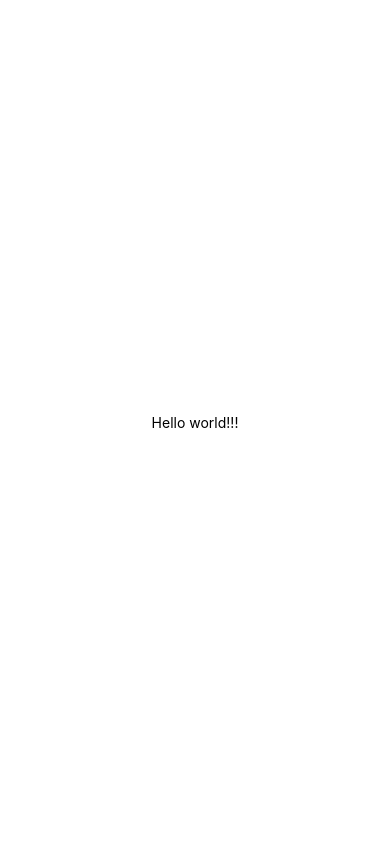
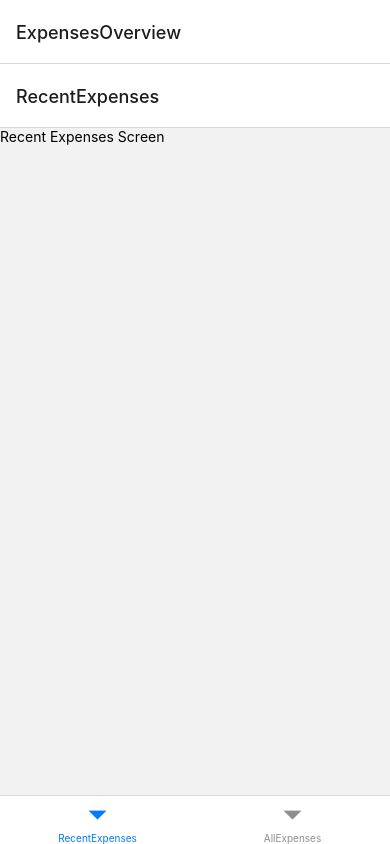
Before and after one commit to YuriiStreltsov/react-native-study, a React Native app: screen / in a window 390 px wide. Built offline with nearby package versions, Linux system fonts and the light colour scheme.

Commit message:
Added starting navigation setup

```diff
--- a/App.js
+++ b/App.js
@@ -1,19 +1,42 @@
-import { StatusBar, StyleSheet, Text, View } from 'react-native';
+import { StatusBar, Text, View } from 'react-native';
+import { NavigationContainer } from '@react-navigation/native';
+import { createNativeStackNavigator } from '@react-navigation/native-stack';
+import { createBottomTabNavigator } from '@react-navigation/bottom-tabs';
+import ManageExpense from './screens/ManageExpense';
+import RecentExpenses from './screens/RecentExpenses';
+import AllExpenses from './screens/AllExpenses';
+
+const Stack = createNativeStackNavigator();
+const BottomTabs = createBottomTabNavigator();
+
+function ExpenseOverview() {
+    return (
+        <BottomTabs.Navigator>
+            <BottomTabs.Screen
+                name="RecentExpenses"
+                component={RecentExpenses}
+            />
+            <BottomTabs.Screen name="AllExpenses" children={AllExpenses} />
+        </BottomTabs.Navigator>
+    );
+}
 
 export default function App() {
     return (
-        <View style={styles.container}>
-            <Text>Hello world!!!</Text>
+        <>
             <StatusBar style="auto" />
-        </View>
+            <NavigationContainer>
+                <Stack.Navigator>
+                    <Stack.Screen
+                        name="ExpensesOverview"
+                        component={ExpenseOverview}
+                    />
+                    <Stack.Screen
+                        name="ManageExpense"
+                        component={ManageExpense}
+                    />
+                </Stack.Navigator>
+            </NavigationContainer>
+        </>
     );
 }
-
-const styles = StyleSheet.create({
-    container: {
-        flex: 1,
-        backgroundColor: '#fff',
-        alignItems: 'center',
-        justifyContent: 'center',
-    },
-});
```
